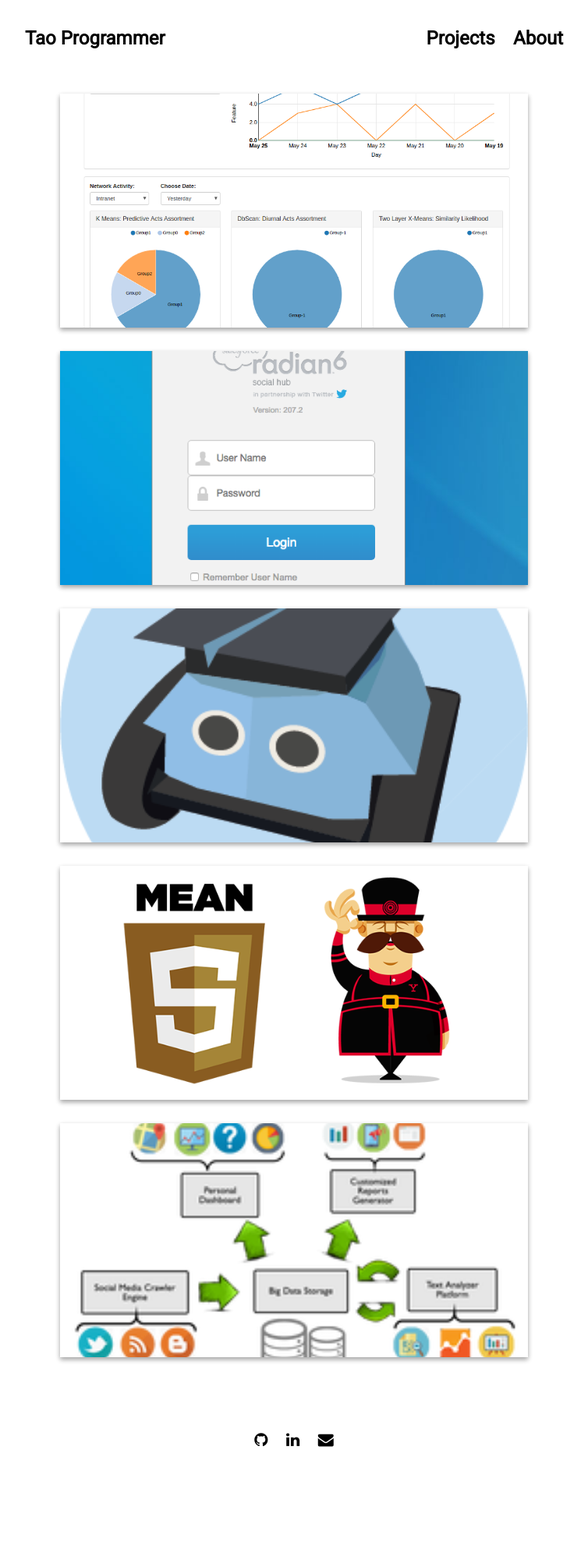
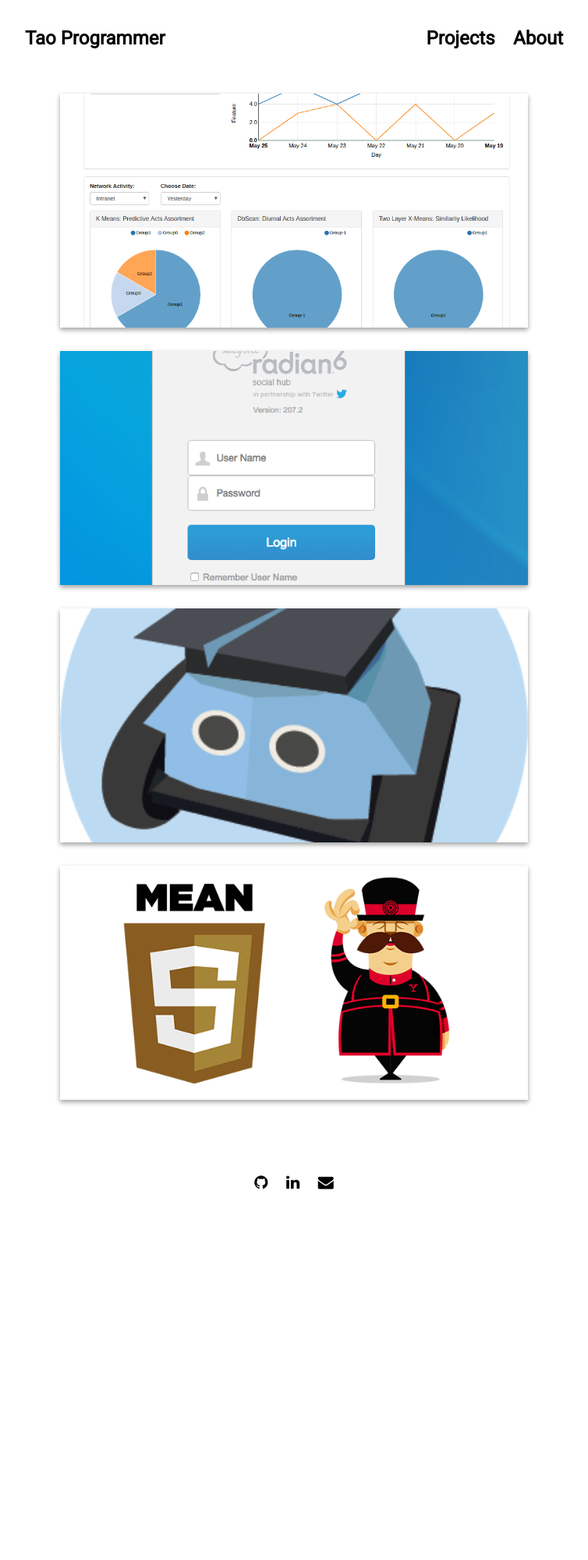
Before and after one commit to taoprogrammer/taoprogrammer.github.io, a Jekyll site: the page built from index.html, in a window 1280 px wide. Shown: the whole page at 78% size, without its empty margins (263-1017 px from the left). Built offline with Jekyll 4.4.1, drawn with Linux system fonts in a browser that asks for light colours; nearby versions of some CDN libraries; after the commit the page ends 1670 px from its top, so only the background shows below that.

```diff
--- a/_data/settings.yml
+++ b/_data/settings.yml
@@ -56,7 +56,7 @@ projects:
 - {name: 'Social Hub', folder: 'proj-4', file: 'projects/proj-4.html'}
 - {name: 'Code Contest Cruncher', folder: 'proj-5', file: 'projects/proj-5.html'}
 - {name: 'Fullstack tech-talk', folder: 'proj-2', file: 'projects/proj-2.html'}
-- {name: 'OMID', folder: 'proj-3', file: 'projects/proj-3.html'}
+###- {name: 'OMID', folder: 'proj-3', file: 'projects/proj-3.html'}
 
 #-------------------------------
 # Contact Section
```
